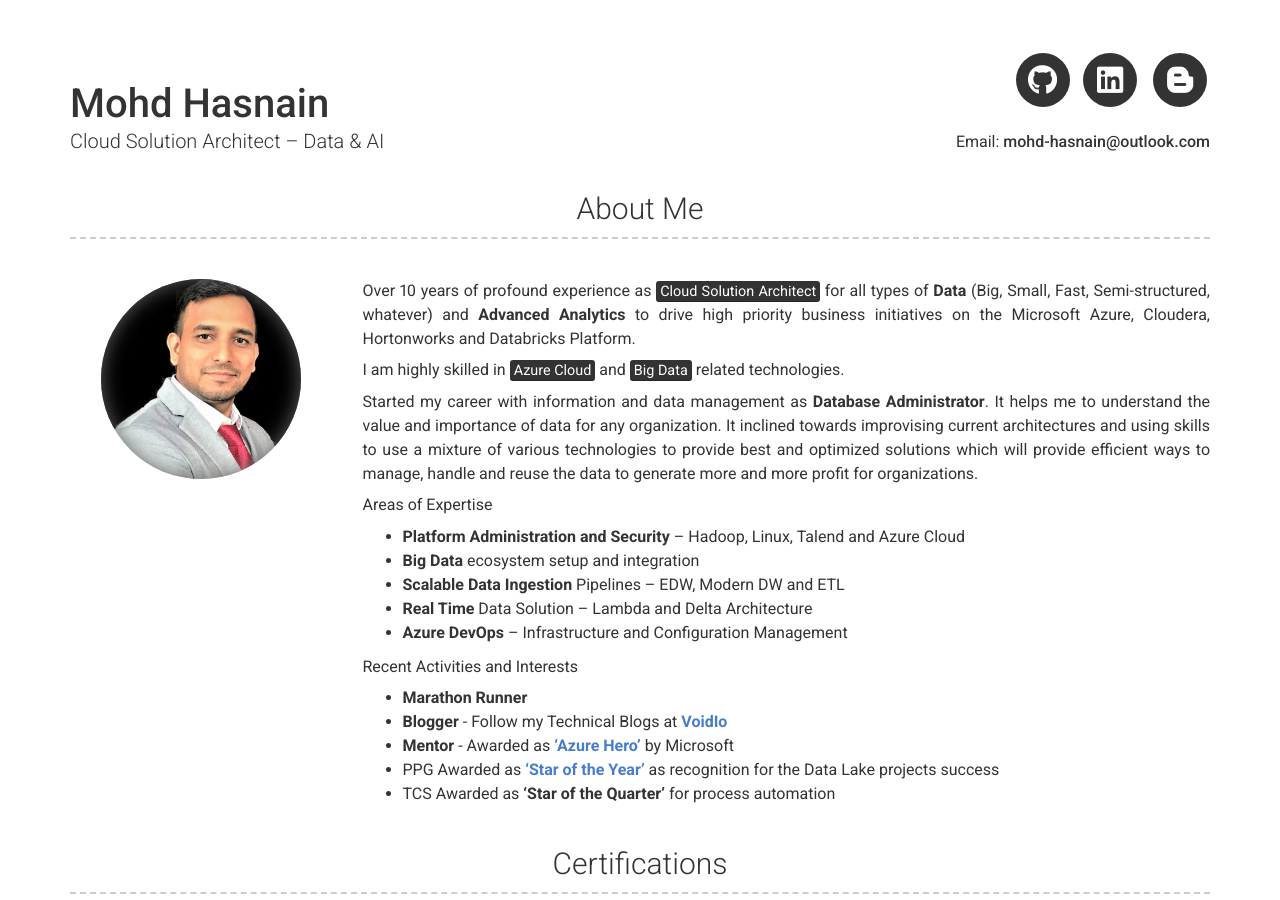
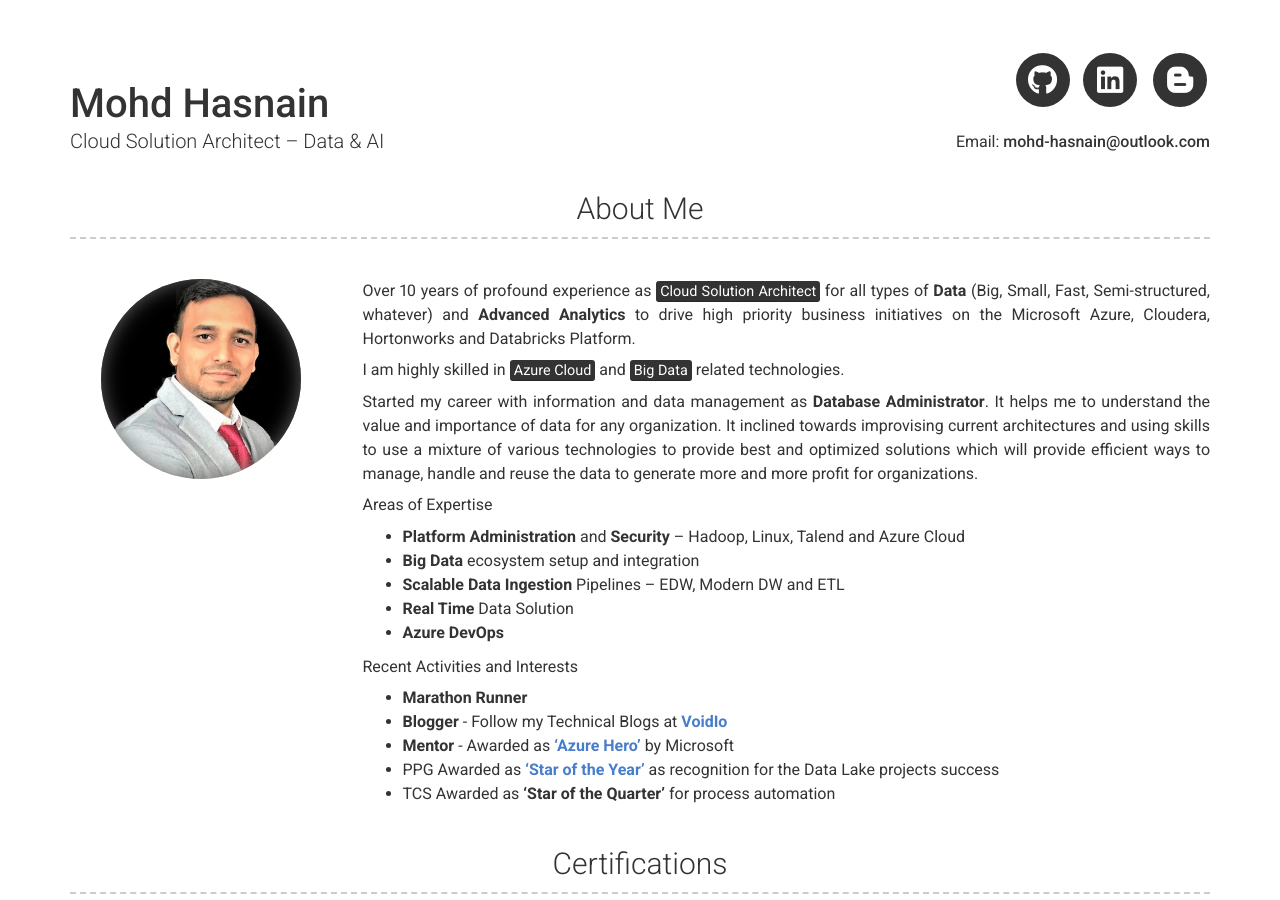
Before and after one commit to mohd-hasnain/mohd-hasnain.github.io, a Jekyll site: the page built from index.md, in a window 1280 px wide and 900 px high. Built offline with Jekyll 4.4.1, drawn with Linux system fonts in a browser that asks for light colours; nearby versions of some CDN libraries.

Commit message:
Update _config.yml

```diff
--- a/_config.yml
+++ b/_config.yml
@@ -45,11 +45,11 @@ about_content: | # this will include new lines to allow paragraphs
   optimized solutions which will provide efficient ways to manage, handle and reuse the data to generate more and more profit for organizations.
 
   Areas of Expertise
-    - **Platform Administration and Security** – Hadoop, Linux, Talend and Azure Cloud
+    - **Platform Administration** and **Security** – Hadoop, Linux, Talend and Azure Cloud
     - **Big Data** ecosystem setup and integration
     - **Scalable Data Ingestion** Pipelines – EDW, Modern DW and ETL
-    - **Real Time** Data Solution – Lambda and Delta Architecture
-    - **Azure DevOps** – Infrastructure and Configuration Management
+    - **Real Time** Data Solution
+    - **Azure DevOps**
 
   Recent Activities and Interests
     - **Marathon Runner**
```
